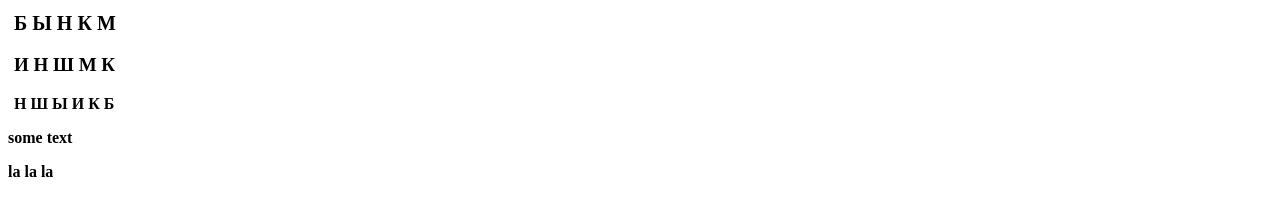
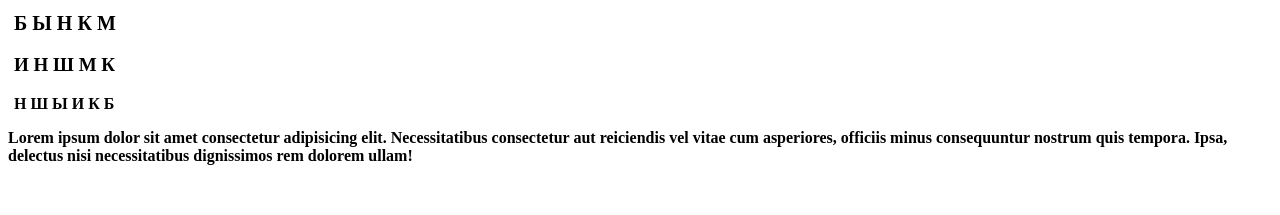
Before and after one commit to IKostyaI/site, a plain HTML site: page index.html in a window 1280 px wide. Shown: the part 167-382 px from the top of the page. Drawn offline with Linux system fonts and the light colour scheme.

Commit message:
third commit

```diff
--- a/index.html
+++ b/index.html
@@ -21,8 +21,10 @@
   <p class="fourth">Б Ы Н К М</p>
   <p class="fifth">И Н Ш М К</p>
   <p class="sixth">Н Ш Ы И К Б</p>
-  <p>some text</p>
-  <p>la la la</p>
+  <p>Lorem ipsum dolor sit amet consectetur adipisicing elit. Necessitatibus consectetur
+    aut reiciendis vel vitae cum asperiores, officiis minus consequuntur nostrum quis tempora.
+     Ipsa, delectus nisi necessitatibus dignissimos rem dolorem ullam!</p>
+
 </body>
 
 
```
